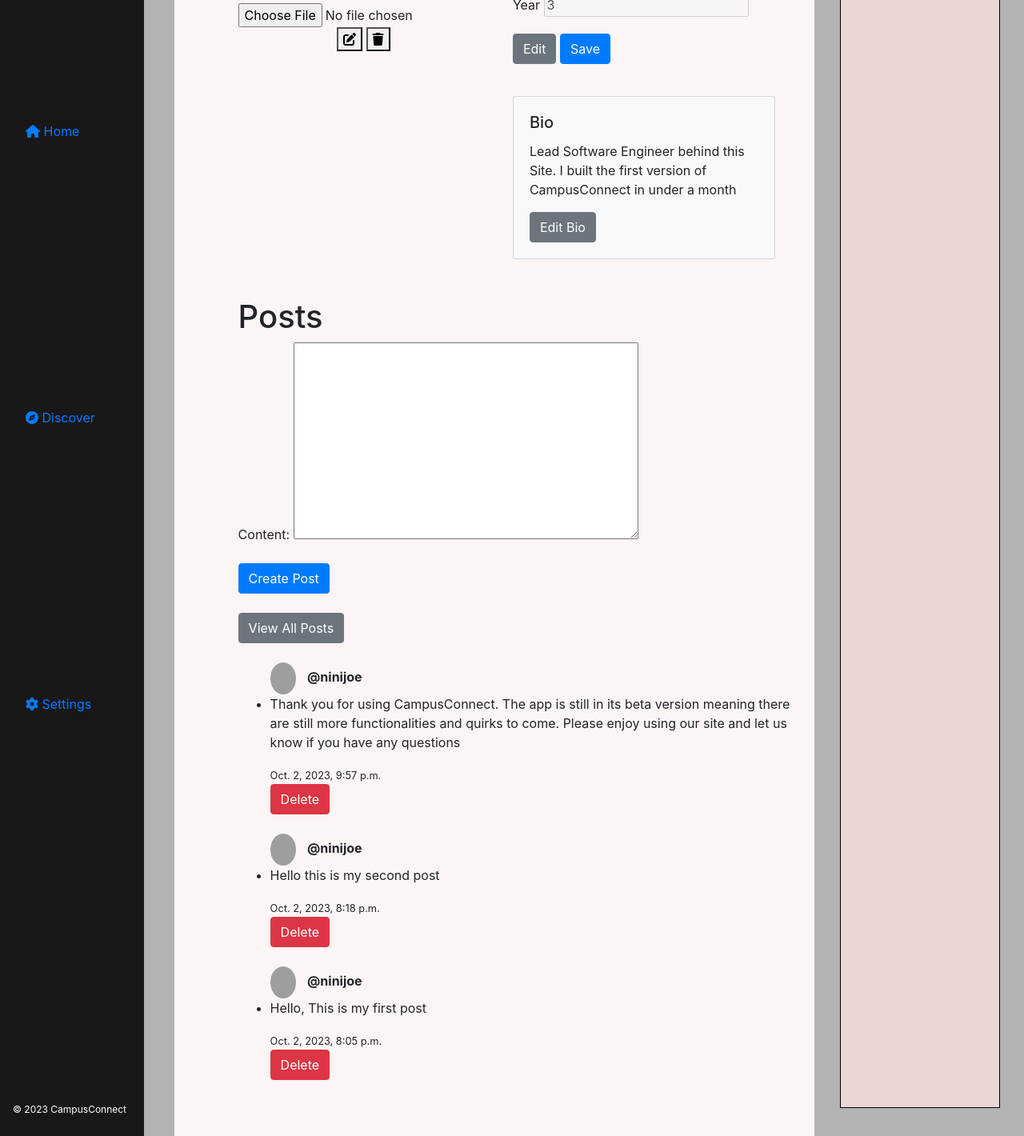
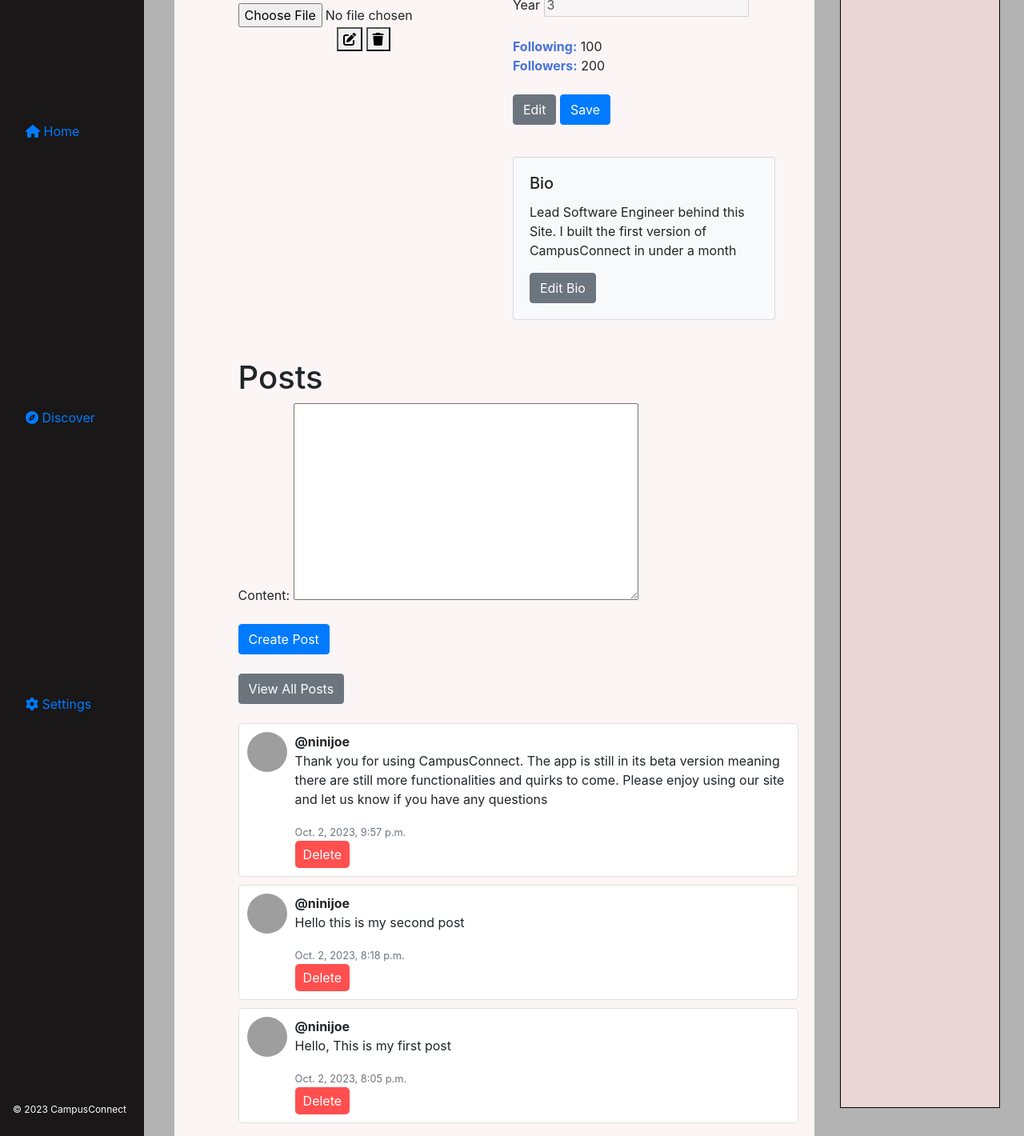
Before and after one commit to vatan-8774/campusconnect, a Django app: page /display_posts/ in a window 1280 px wide. Shown: the part 445-1865 px from the top of the page at 80% size. Run offline with Django 4.2, Linux system fonts and the light colour scheme; a user stored in the database is signed in; data comes from the database, SQL or seed files in the repository; both versions use the stored data as it was after the commit; parts of the project's set-up code (start-up, migrations or seed data) failed here and were passed over; some libraries are stand-ins or nearby versions; grey boxes are pictures that could not be loaded.

Commit message:
some more updates to post structure and display

```diff
--- a/social_network/templates/social_network/my_profile.html
+++ b/social_network/templates/social_network/my_profile.html
@@ -76,7 +76,15 @@
                         <label for="year-of-study">Year</label>
                         <input type="text" id="year-of-study" name="year-of-study" value="{{ user.year_of_study }}" disabled>
                     </div>
-
+                    <div class="following-followers">
+                        <div class="following">
+                            <strong style="color: rgb(71, 115, 217);">Following:</strong> 100
+                        </div>
+                        <div class="followers">
+                            <strong style="color: rgb(71, 115, 217);">Followers:</strong> 200
+                        </div>
+                    </div>
+                    <br>
                     <!-- Add other form fields here -->
 
                     <form method="post" action="{% url 'update_profile' %}">
@@ -113,14 +121,7 @@
                     </div>
 
 
-                    <!-- <div class="following-followers">
-                        <div class="following">
-                            <strong>Following:</strong> 100
-                        </div>
-                        <div class="followers">
-                            <strong>Followers:</strong> 200
-                        </div>
-                    </div> -->
+
                 </form>
             </div>
         </div>
@@ -141,31 +142,75 @@
         <a href="{% url 'display_posts' %}" class="btn btn-secondary">View All Posts</a>
     </div>
     <br>
-    <ul>
+    <style>
+        /* Style the list to remove bullet points */
+        ul.list-unstyled {
+            list-style: none;
+            padding-left: 0;
+        }
+
+        /* Style each post as a card-like element */
+        .media {
+            background-color: #fff;
+            border: 1px solid #ddd;
+            border-radius: 5px;
+            padding: 10px;
+            margin-bottom: 10px;
+            display: flex;
+        }
+
+        /* Style the profile picture */
+        .profile-picture {
+            width: 50px;
+            height: 50px;
+            border-radius: 50%;
+            margin-right: 10px;
+        }
+
+        /* Style the post content and author information */
+        .media-body {
+            flex: 1;
+        }
+
+        /* Style the delete button */
+        .btn-delete {
+            background-color: #ff4f4f;
+            color: #fff;
+            border: none;
+            border-radius: 5px;
+            padding: 5px 10px;
+            cursor: pointer;
+        }
+
+        .btn-delete:hover {
+            background-color: #ff1f1f;
+        }
+
+        /* Add a subtle shadow to the card */
+        .media:hover {
+            box-shadow: 0 0 5px rgba(0, 0, 0, 0.2);
+        }
+    </style>
+
+    <ul class="list-unstyled">
         {% for post in posts %}
+        <li class="media" style="max-width: 70%;">
             <img src="{{ post.author.profile_photo.url }}" alt="{{ post.author.username }} Profile Picture" class="profile-picture">
-            <strong>@{{ post.author }}</strong>
-            <li style="max-width: 70%;">
+            <div class="media-body">
+                <strong>@{{ post.author }}</strong>
                 <p>{{ post.content }}</p>
-                <small>{{ post.created }}</small>
+                <small class="text-muted">{{ post.created }}</small>
                 {% if post.author == user %}
                     <form method="post" action="{% url 'delete_post' post.id %}">
                         {% csrf_token %}
-                        <button type="submit" class="btn btn-danger">Delete</button>
+                        <button type="submit" class="btn btn-delete">Delete</button>
                     </form>
                 {% endif %}
-            </li>
-            <br>
+            </div>
+        </li>
         {% endfor %}
-        <style>/* Style the smaller profile picture */
-            .profile-picture{
-                width: 2rem; /* Adjust the size as needed */
-                height: 2.5rem; /* Adjust the size as needed */
-                border-radius: 50%;
-                margin-right: 10px;
-            }
-            </style>
     </ul>
+
 
 
 
```
Also changed, not shown: social_network/templates/social_network/user_profile.html (+68 -14 lines), db.sqlite3.
